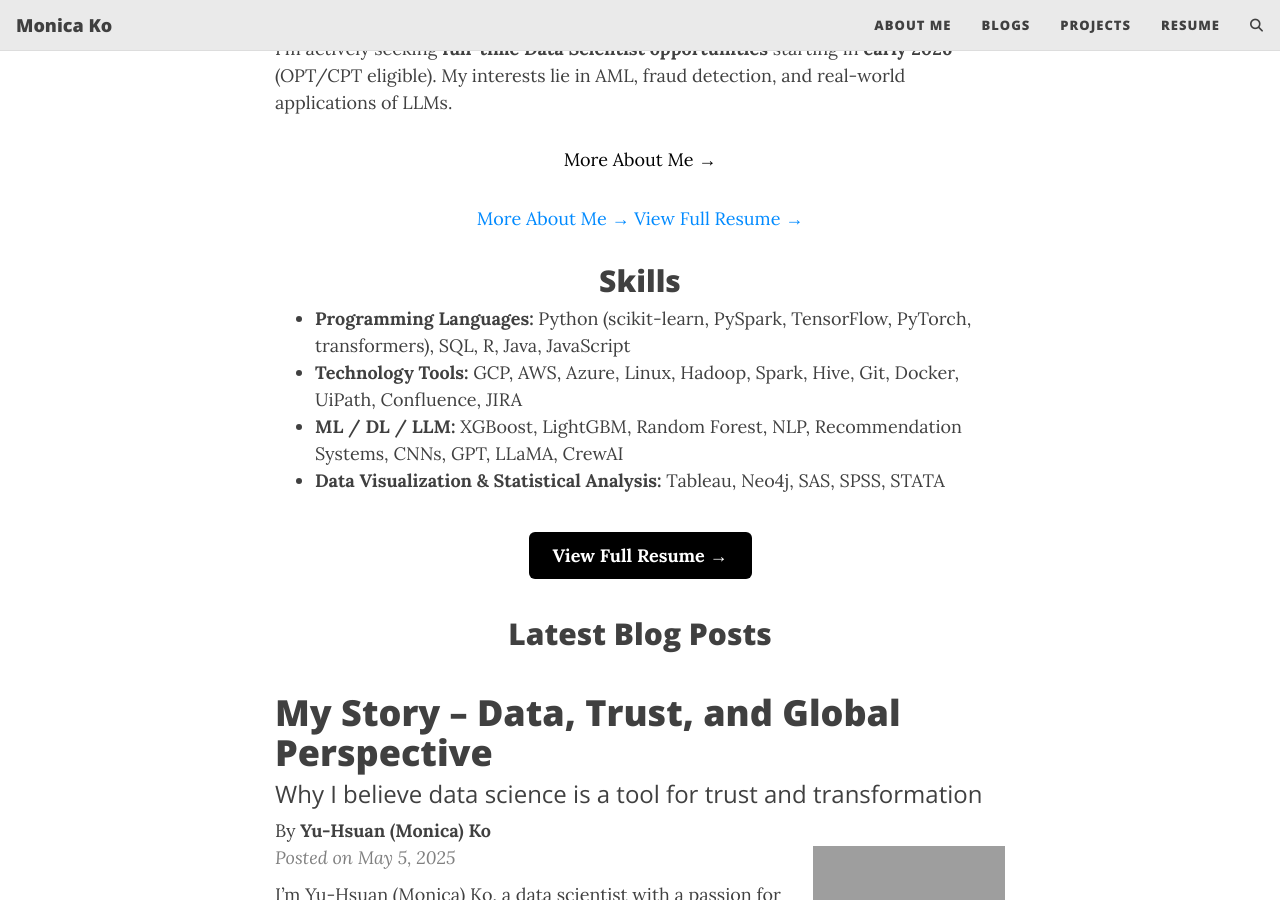
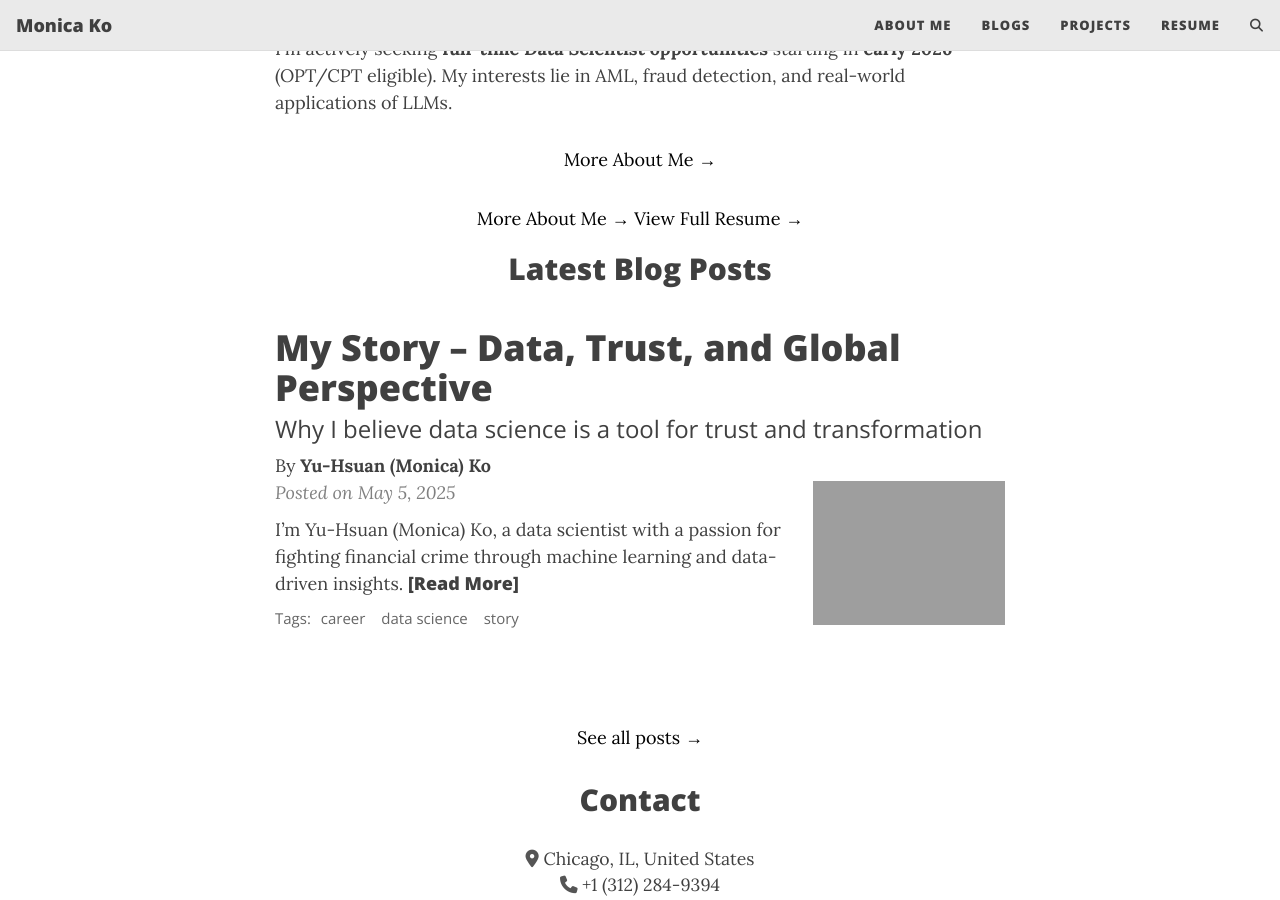
Before and after one commit to yuhsuanko/yuhsuanko.github.io, a Jekyll site: the page built from index.html, in a window 1280 px wide and 900 px high, scrolled down 642 px. Built offline with Jekyll 4.4.1, drawn with Linux system fonts in a browser that asks for light colours; the list of posts is cut into pages by our own code; comment, search, counter and statistics services are not loaded.

Commit message:
Update index.html

```diff
--- a/index.html
+++ b/index.html
@@ -24,37 +24,18 @@ subtitle: Hi, I'm Monica. I'm a data scientist focused on anti-money laundering
 <!-- CTA Buttons Row -->
 <div class="cta-buttons" style="text-align: center; margin-top: 2rem;">
   <a href="/aboutme"
+     style="color: black;"
      class="cta-button"
      title="More About Me">
      More About Me →
   </a>
   <a href="/resume/"
+     style="color: black;"
      class="cta-button"
      title="View Full Resume">
      View Full Resume →
   </a>
 </div>
-
-
-
-<section class="skills-section" style="text-align: left; margin: 2rem auto; max-width: 800px;">
-  <h2 style="text-align: center;">Skills</h2>
-  <ul>
-    <li><strong>Programming Languages:</strong> Python (scikit-learn, PySpark, TensorFlow, PyTorch, transformers), SQL, R, Java, JavaScript</li>
-    <li><strong>Technology Tools:</strong> GCP, AWS, Azure, Linux, Hadoop, Spark, Hive, Git, Docker, UiPath, Confluence, JIRA</li>
-    <li><strong>ML / DL / LLM:</strong> XGBoost, LightGBM, Random Forest, NLP, Recommendation Systems, CNNs, GPT, LLaMA, CrewAI</li>
-    <li><strong>Data Visualization & Statistical Analysis:</strong> Tableau, Neo4j, SAS, SPSS, STATA</li>
-  </ul>
-</section>
-
-<section style="text-align: center; margin: 3rem auto;">
-  <a href="/resume/"
-     style="background-color: black; color: white; padding: 0.75rem 1.5rem; text-decoration: none; border-radius: 6px; font-weight: bold; transition: background-color 0.3s ease;"
-     onmouseover="this.style.backgroundColor='#333';"
-     onmouseout="this.style.backgroundColor='black';">
-    View Full Resume →
-  </a>
-</section>
 
 <!-- Latest Blog Posts Section -->
 <section class="latest-blog-section">
```
